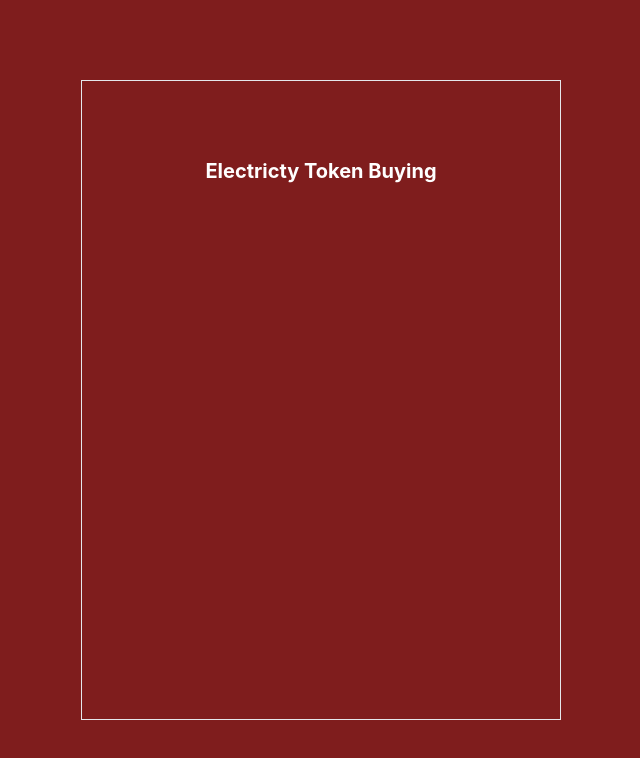
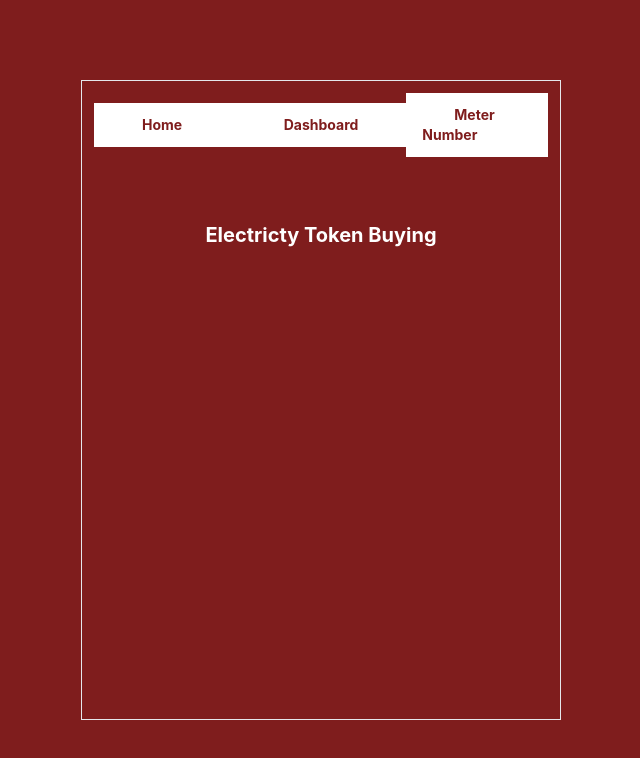
Before and after one commit to AngeNicole/mukundwanicole-electricity-billing, a React (Vite) app: page /dashboard in a window 1280 px wide. Shown: the top 758 px of the page, without its empty margins (319-959 px from the left). Built offline with nearby package versions, Linux system fonts and the light colour scheme.

Commit message:
feat: testing-library

```diff
--- a/package.json
+++ b/package.json
@@ -7,6 +7,7 @@
     "preview": "vite preview"
   },
   "dependencies": {
+    "@testing-library/jest-dom": "^5.16.2",
     "react": "^17.0.2",
     "react-dom": "^17.0.2",
     "react-router-dom": "^6.2.1"
--- a/src/App.css
+++ b/src/App.css
@@ -40,3 +40,6 @@
 button {
   font-size: calc(10px + 2vmin);
 }
+a{
+  padding-right: 39px;
+}
--- /dev/null
+++ b/src/components/shared/Links.jsx
@@ -0,0 +1,7 @@
+export default function Links(props) {
+    return (
+        <div className="bg-white w-full p-3 text-red-900 text-sm font-bold pt-3 px-4">
+            <a href={`${props.link}`} className="px-8">{props.name}</a>
+        </div>
+    )
+}
--- a/src/components/shared/Navbar.jsx
+++ b/src/components/shared/Navbar.jsx
@@ -1,7 +1,25 @@
+import Links from "./Links"
+
 export default function Navbar() {
     return (
-        <div className="text-white font-bold text-xl flex items-center justify-center pt-16 pb-4">
-            <h2>Electricty Token Buying</h2>
+        <div>
+            <div className="flex items-center justify-center">
+                <Links
+                    link="/"
+                    name="Home"
+                />
+                <Links
+                    link="dashboard"
+                    name="Dashboard"
+                />
+                <Links
+                    link="meter"
+                    name="Meter Number"
+                />
+            </div>
+            <div className="text-white font-bold text-xl flex items-center justify-center pt-16 pb-4">
+                <h2>Electricty Token Buying</h2>
+            </div>
         </div>
             )
 
--- a/src/pages/Index.jsx
+++ b/src/pages/Index.jsx
@@ -2,7 +2,7 @@ import Home from "../layouts/Home"
 
 
 export default function Index() {
-    const users = [
+    const Fakeusers = [
         {
             image: './src/images/p1.png',
             title: 'Sizzil Box',
```
Also changed, not shown: src/setupTests.js (added, +1 -0 lines), src/tests/unit/ButtonTest.jsx (added), 1 other file (tests, documents, lock files or other folders).
